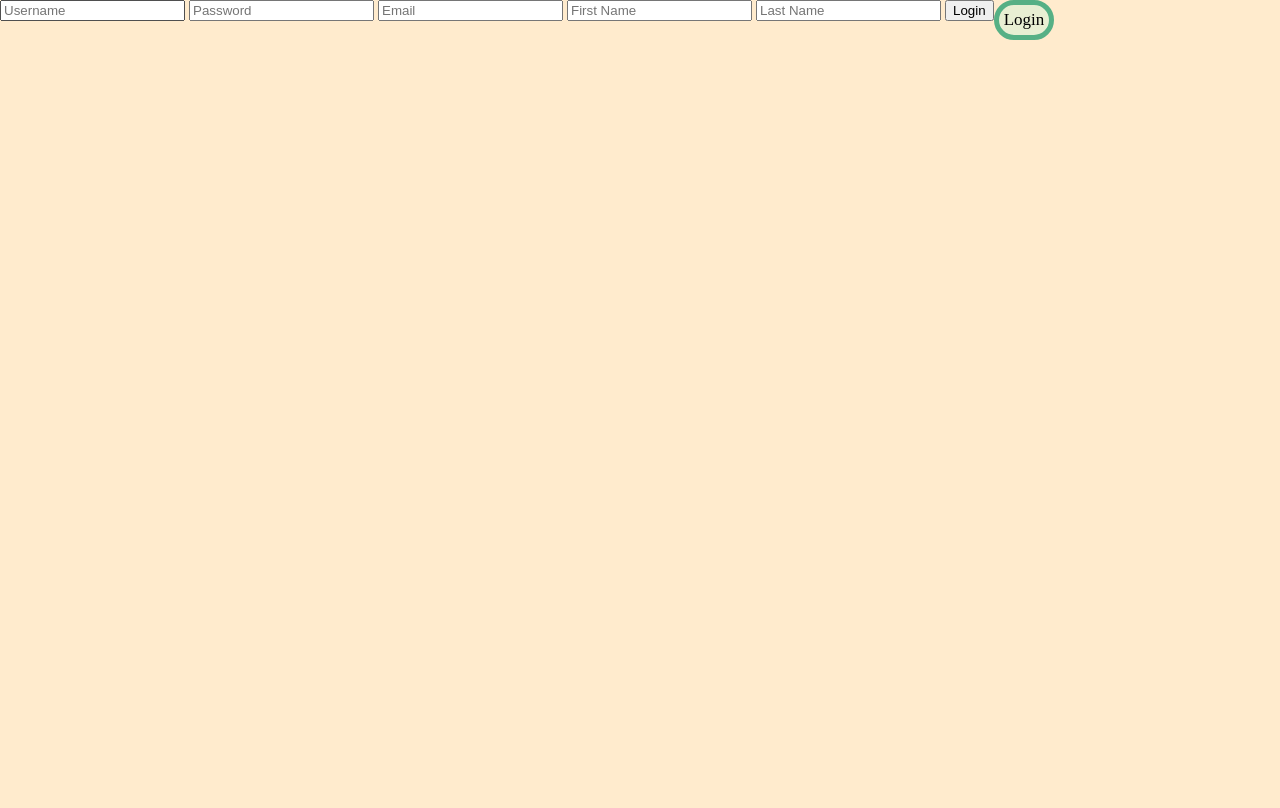
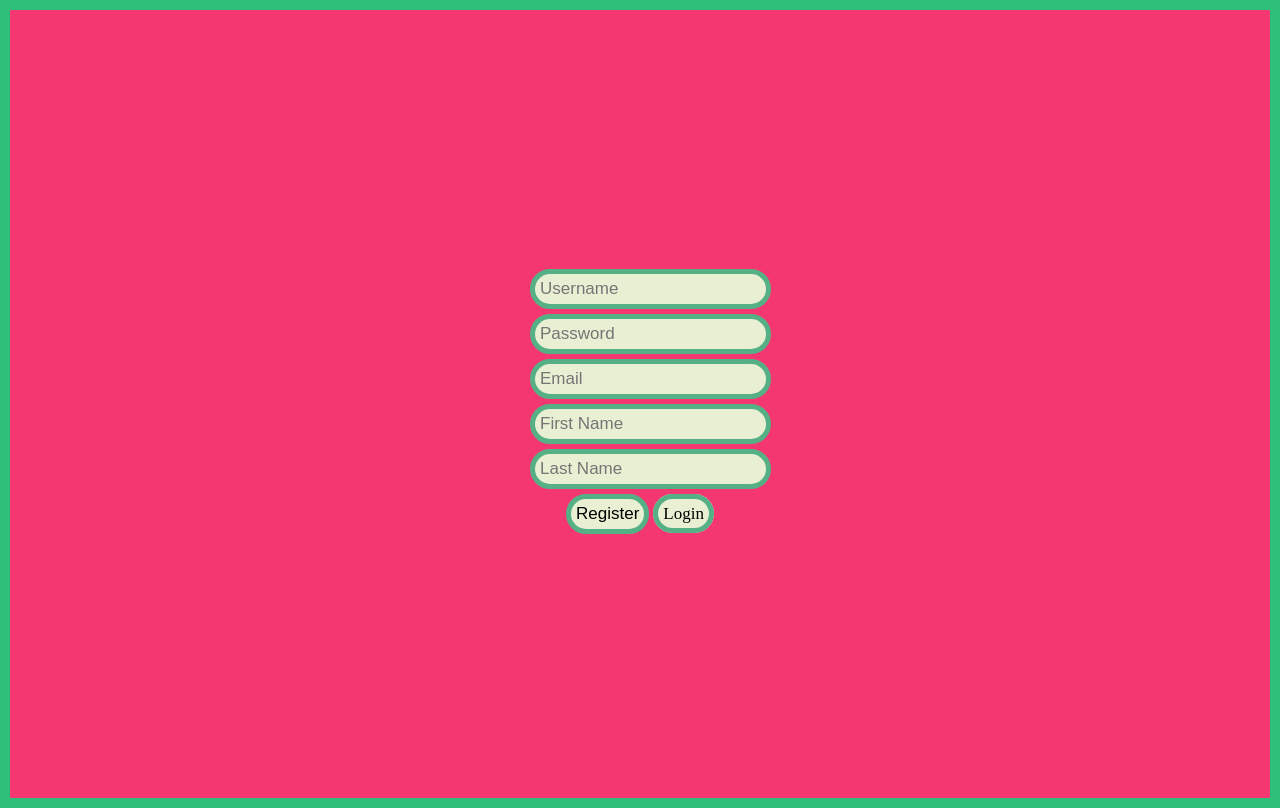
Before and after one commit to VilkaMini/publicCS50Web, a Django app: page /register in a window 1280 px wide. Before the commit the page ends 40 px from the top, so only its background shows below. Run offline with Django 3.2, Linux system fonts and the light colour scheme.

Commit message:
Finished

```diff
--- a/project3/orders/static/style.css
+++ b/project3/orders/static/style.css
@@ -56,6 +56,7 @@ body {
 }
 
 .loginout{
+    outline: none;
     border: 5px solid #56b085;
     border-radius: 20px;
     text-decoration: none;
@@ -63,6 +64,7 @@ body {
     font-size: 17px;
     padding: 5px 5px 5px 5px;
     background-color: #E8EFD3;
+    margin-top: 5px;
 }
 
 #scrollMenu{
@@ -73,6 +75,7 @@ body {
 }
 
 .settings{
+    outline: none;
     border: 5px solid #56b085;
     border-radius: 20px;
     color: black;
@@ -86,3 +89,25 @@ body {
     padding-top: 30px;
     padding-bottom: 30px;
 }
+
+.logreg{
+    width: 200px;
+    height: 150px;
+}
+
+#parent{
+    display: flex;
+    flex-direction: column;
+    justify-content: center;
+    border: 10px solid #30BF7B;
+    background-color:  #F53771;
+    height: 98.5vh;
+    width: 100%;
+    text-align: center;
+    align-items: center;
+}
+
+.logreG{
+    width: 220px;
+    height: 280px;
+}
--- a/project3/orders/templates/orders/register.html
+++ b/project3/orders/templates/orders/register.html
@@ -6,15 +6,17 @@
         <link rel="stylesheet" type="text/css" href="{% static 'style.css' %}">
     </head>
     <body>
-        <form action="{% url 'register' %}" method="post">
-            {% csrf_token %}
-            <input name="username" type="text" placeholder="Username" required/>
-            <input name="password" type="password" placeholder="Password" required/>
-            <input name="email" type="text" placeholder="Email" required/>
-            <input name="firstName" type="text" placeholder="First Name" required/>
-            <input name="lastName" type="text" placeholder="Last Name" required/>
-            <input type="submit" value="Login"/>
-        </form>
-        <a class="loginout" href="{% url 'login' %}">Login</a>
+        <Div id="parent">
+            <form class="logreG" action="{% url 'register' %}" method="post">
+                {% csrf_token %}
+                <input class="settings" name="username" type="text" placeholder="Username" autocomplete="off" required/>
+                <input class="settings" name="password" type="password" placeholder="Password" autocomplete="off" required/>
+                <input class="settings" name="email" type="text" placeholder="Email" autocomplete="off" required/>
+                <input class="settings" name="firstName" type="text" placeholder="First Name" autocomplete="off" required/>
+                <input class="settings" name="lastName" type="text" placeholder="Last Name" autocomplete="off" required/>
+                <input class="settings" type="submit" value="Register"/>
+                <a class="loginout" href="{% url 'login' %}">Login</a>
+            </form>
+        </Div>
     </body>
 </html>
```
Also changed, not shown: project3/orders/templates/orders/login.html (+9 -7 lines), project3/db.sqlite3.
